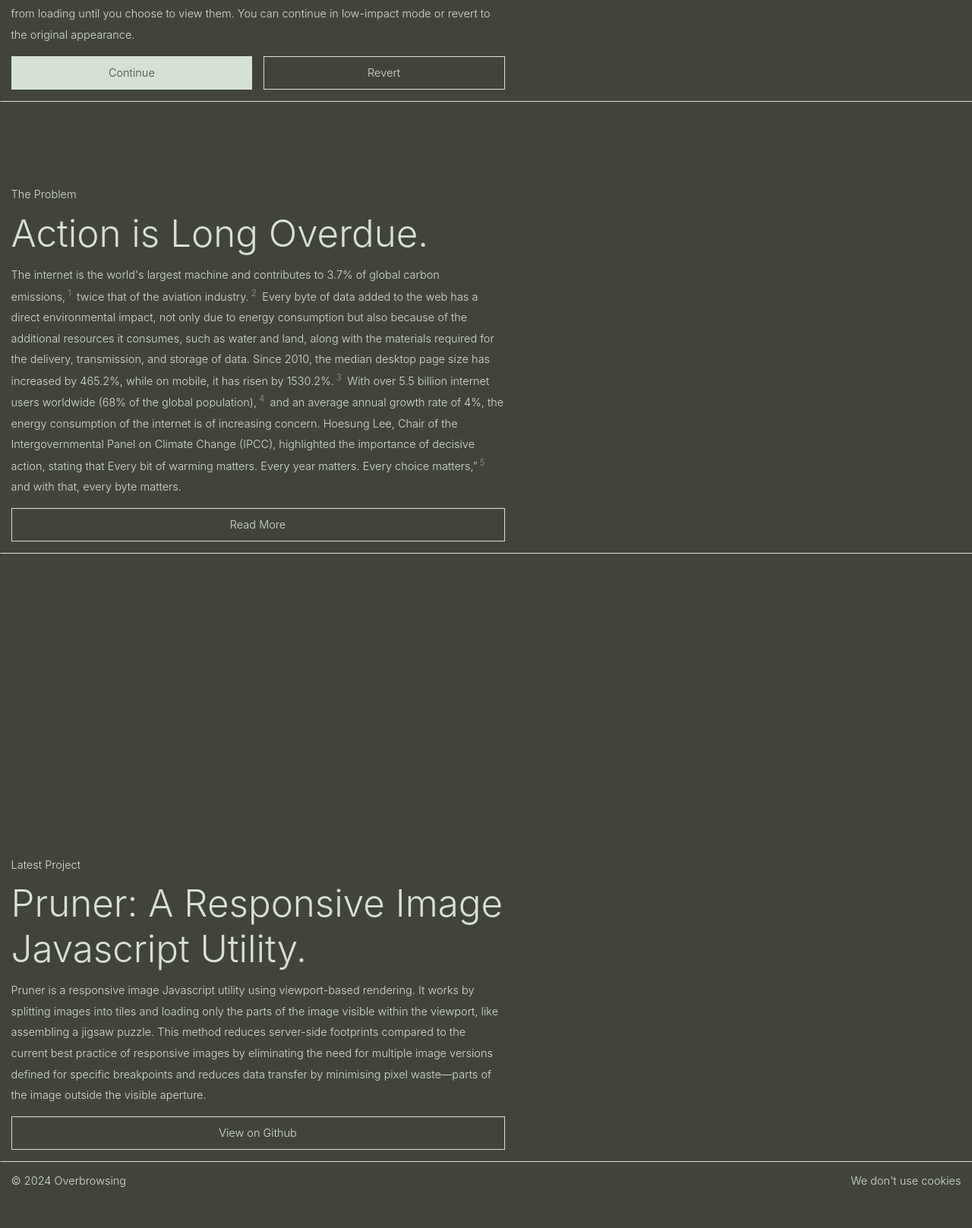
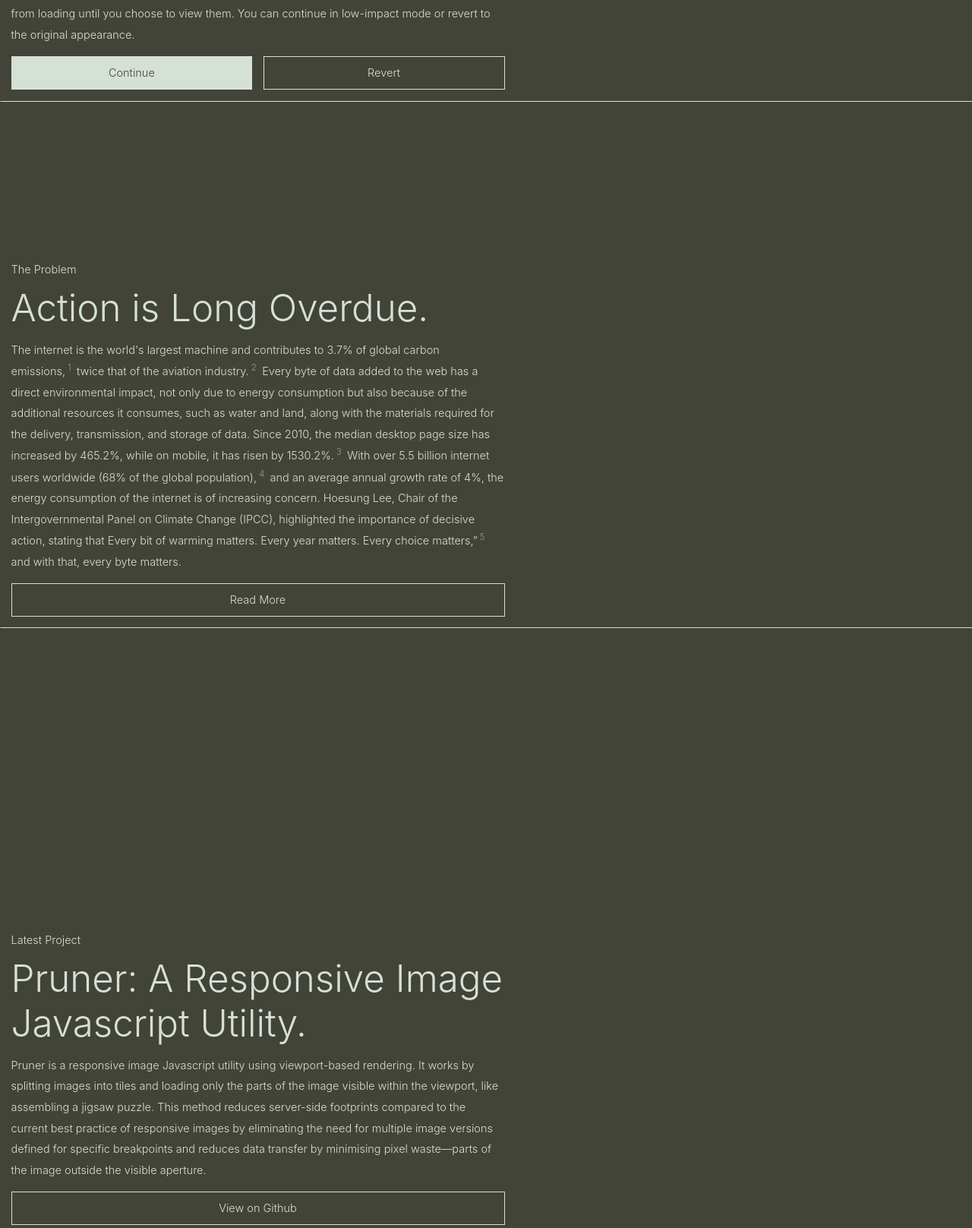
Before and after one commit to overbrowsing/overbrowsing.github.io, a web app: file index.html in a window 1280 px wide. Shown: the part 667-2284 px from the top of the page at 76% size. Run offline with its HTML, style and script files only (its server is not run), Linux system fonts and the light colour scheme; some libraries are stand-ins or nearby versions.

Commit message:
Update CSS

```diff
--- a/assets/css/main.css
+++ b/assets/css/main.css
@@ -26,7 +26,7 @@
 }
 
 h1 {
-  margin-top: 2em;
+  margin-top: 4em;
   font-size: 3.4em;
   line-height: 1.2
 }
@@ -145,6 +145,8 @@
   position: relative;
   padding: 1em 0
 }
+
+section:first-of-type {}
 
 section:has(.background) {
   display: flex;
@@ -392,7 +394,6 @@
 }
 
 @media screen and (max-width: calc(650px + 2em)) {
-
   #data-aq,
   #data-grid {
     display: none
```
